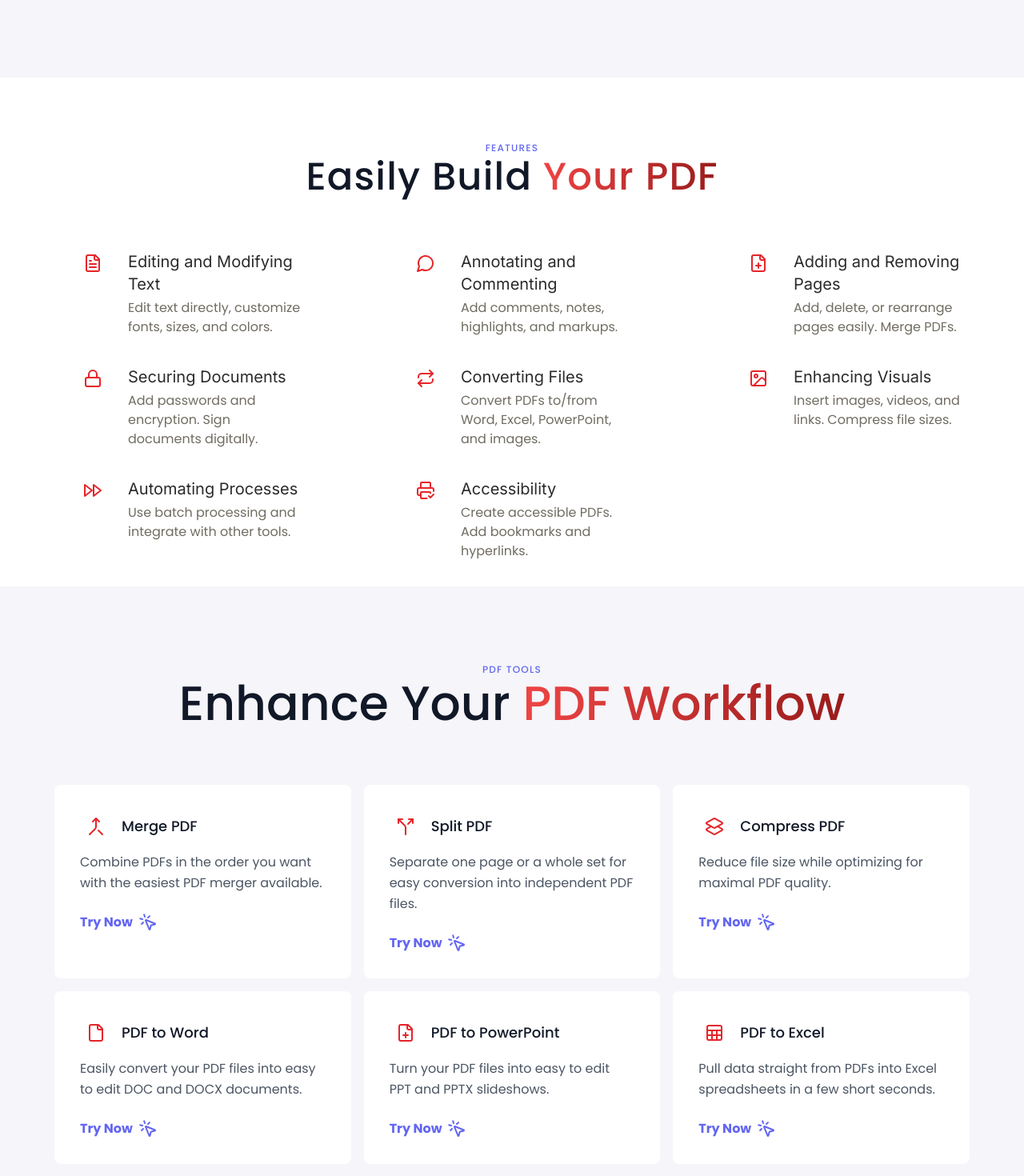
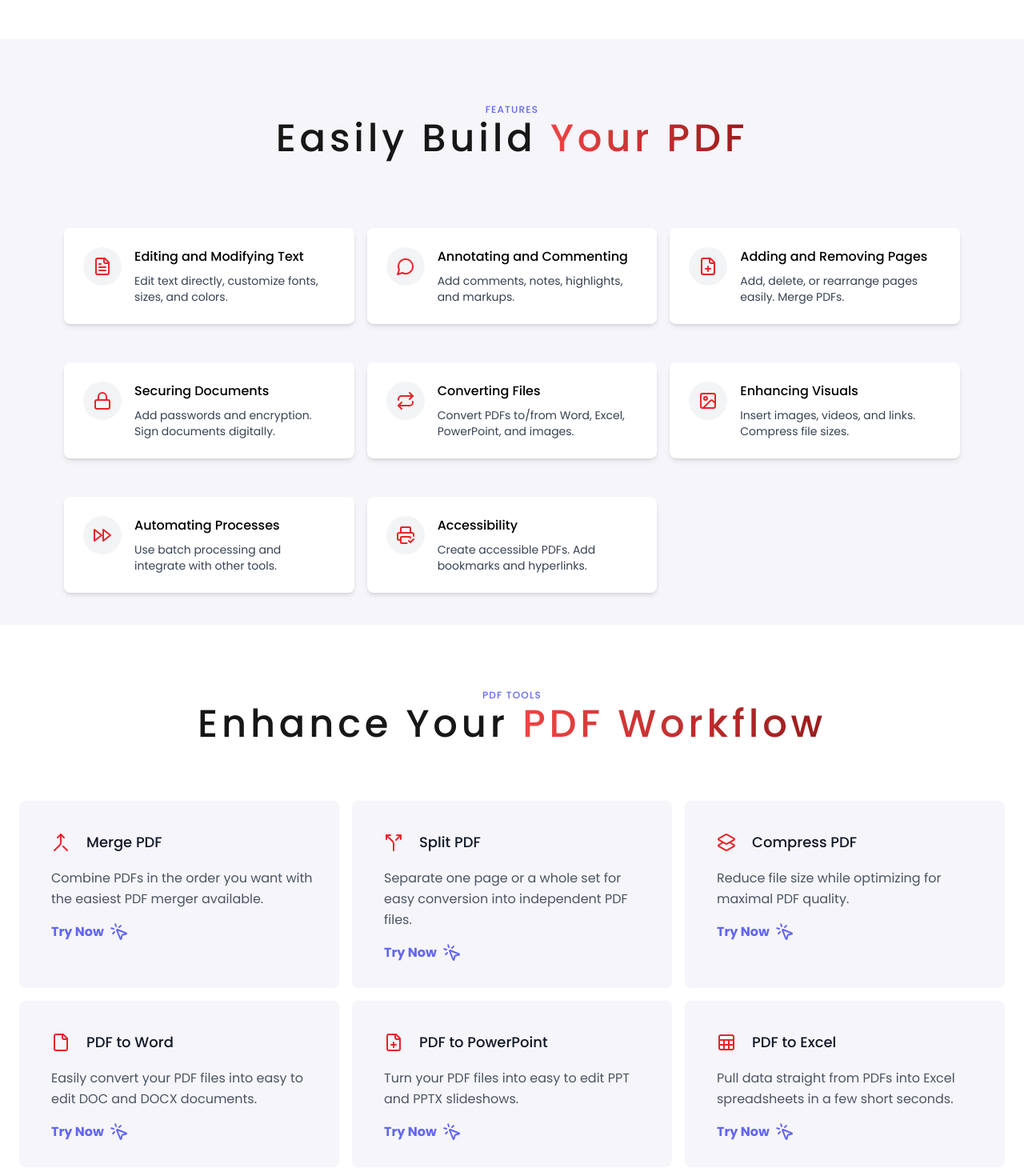
Before and after one commit to raaz23/PDFTOOL, a React (Vite) app: page / in a window 1280 px wide. Shown: the part 820-2290 px from the top of the page at 80% size. Built offline with nearby package versions, Linux system fonts and the light colour scheme.

Commit message:
changes made

```diff
--- a/src/components/FeatureSection.jsx
+++ b/src/components/FeatureSection.jsx
@@ -2,26 +2,26 @@ import { features } from "../constants";
 
   const FeatureSection = () => {
     return (
-    <div className=" mt-20 md:mt-32 sm:px-4 relative min-h-[600px] bg-white" id="features">
+      <div className="mt-20 px-4 relative min-h-[600px] bg-secondBackgroundColor" id="features">
         <div className="text-center pt-20">
-      <h2 className="text-xs text-indigo tracking-widest font-medium title-font mb-1">FEATURES</h2>
-        <h2 className="text-3xl font-medium title-font text-gray-900 lg:text-5xl tracking-wide">
+          <h2 className="text-xs text-indigo-500 tracking-widest font-medium title-font mb-1">FEATURES</h2>
+          <h2 className="px-2 text-neutral-900 font-medium bg-clip-text text-2xl lg:text-5xl text-center tracking-widest">
             Easily Build{" "}
             <span className="bg-gradient-to-r from-red-500 to-red-800 text-transparent bg-clip-text font-medium title-font text-gray-900">
               Your PDF
             </span>
           </h2>
         </div>
-      <div className="flex flex-wrap mt-12 lg:mt-16">
+        <div className="px-8 md:10 md:px-14 flex flex-wrap mt-12 lg:mt-20">
           {features.map((feature, index) => (
-          <div key={index} className="w-full sm:w-1/2 lg:w-1/3 px-14">
-            <div className="flex">
-              <div className="flex mx-6 h-10 w-10 p-2 text-primaryColor justify-center items-center rounded-full">
+            <div key={index} className="p-2 sm:w-1/2 md:w-1/3 lg:1/4 mb-8">
+              <div className="flex bg-white p-6 rounded-lg shadow-md h-full">
+                <div className="flex flex-shrink-0 h-12 w-12 p-2 text-primaryColor justify-center items-center rounded-full bg-gray-100">
                   {feature.icon}
                 </div>
-              <div>
-                <h5 className="mt-1 mb-1 text-miniBlack text-xl font-inter font-medium">{feature.text}</h5>
-                <p className="text-md mb-8 text-blackHover">
+                <div className="ml-4">
+                  <h5 className="text-md font-medium text-black mb-2">{feature.text}</h5>
+                  <p className="text-sm text-gray-700">
                     {feature.description}
                   </p>
                 </div>
--- a/src/components/HeroSection.jsx
+++ b/src/components/HeroSection.jsx
@@ -3,7 +3,8 @@ import Button from "../constants/button";
 
 const HeroSection = () => {
   return (
-    <div className="flex flex-col items-center mt-6 lg:mt-20" id="#">
+    <section className="">
+    <div className="flex flex-col items-center mt-6 lg:mt-20" id="#" >
       <h1 className="px-2 text-neutral-900 font-medium bg-clip-text text-2xl lg:text-5xl text-center tracking-widest ">
       Simplify Your PDF Tasks With Our
         <span className="text-gradient">
@@ -33,6 +34,7 @@ const HeroSection = () => {
         <h3 className="text-center mt-8 font-bold flex justify-center gap-4 underline underline-offset-8"> <Tv/> demo video</h3>
       </div>
     </div>
+    </section>
   );
 };
 
--- a/src/components/Navbar.jsx
+++ b/src/components/Navbar.jsx
@@ -51,7 +51,7 @@ const Navbar = () => {
           </div>
         </div>
         {mobileDrawerOpen && (
-          <div className="MobileNavbar fixed mt-4 right-0 z-20 bg-red-500 w-full p-12 flex flex-col justify-center items-center lg:hidden">
+          <div className="MobileNavbar fixed mt-4 right-0 z-20 bg-blackHover w-full p-12 flex flex-col justify-center items-center lg:hidden">
             <ul>
               {navItems.map((item, index) => (
                 <li key={index} className="py-4 hover:underline underline-offset-8 text-white">
@@ -59,6 +59,7 @@ const Navbar = () => {
                   onClick={handleClick}
                   >{item.label}</a>
                 </li>
+
               ))}
             </ul>
             <div className="flex space-x-6 mt-6 gap-6">
--- a/src/components/Tools.jsx
+++ b/src/components/Tools.jsx
@@ -89,7 +89,7 @@ const Tool = () => {
         {
           name: "Organize PDF",
           icon:<LucideNotepadText />,
-          description: "Sort pages of your PDF file however you like. Delete pdf also.",
+          description: "Sort pages of your PDF file however you like. Delete pdf also. Easily get when needed.",
           href: "https://www.ilovepdf.com/organize-pdf"
         },
         {
@@ -119,7 +119,7 @@ const Tool = () => {
 
         {
           name: "Redact PDF",
-          description: "Redact text and graphics to permanently remove sensitive information from a PDF.",
+          description: "Redact text and graphics to permanently remove sensitive information from a PDF. Better to redact it.",
           icon: <HashIcon/>,
           href: "https://www.ilovepdf.com/redact-pdf"
         },
@@ -137,23 +137,23 @@ const Tool = () => {
         },
         {
           name: "OCR PDF",
-          description: "Easily convert scanned PDFs into searchable and selectable documents.",
+          description: "Easily convert scanned PDFs into searchable and selectable documents. Easily do OCR.",
           icon: <Search />,
           href: "https://www.ilovepdf.com/ocr-pdf"
         }
       ];
 
     return (
-      <section className="px-14 text-gray-600 body-font border-neutral-800"  id='tools'>
-        <div className="container px-5 py-24 mx-auto">
+      <section className="px-8 text-gray-600 body-font border-neutral-800"  id='tools'>
+        <div className="container mt-20 mb-20 mx-auto">
           <div className="flex flex-col text-center w-full mb-20">
             <h2 className="text-xs text-indigo-500 tracking-widest font-medium title-font mb-1">PDF TOOLS</h2>
-            <h1 className="sm:text-3xl lg:text-6xl font-medium title-font text-gray-900">Enhance Your <span className='bg-gradient-to-r from-red-500 to-red-800 text-transparent bg-clip-text'> PDF Workflow</span></h1>
+            <h1 className="px-2 text-neutral-900 font-medium bg-clip-text text-2xl lg:text-5xl text-center tracking-widest">Enhance Your <span className='bg-gradient-to-r from-red-500 to-red-800 text-transparent bg-clip-text'> PDF Workflow</span></h1>
           </div>
           <div className="flex flex-wrap -m-4">
             {ToolsHref.map((tool, index) => (
               <div key={index} className="p-2 sm:w-1/2 md:w-1/3 lg:1/4">
-                <div className="flex rounded-lg h-full  p-8 flex-col group hover:shadow-2xl transition-all bg-white">
+                <div className="flex rounded-lg h-full  p-8 flex-col group hover:shadow-2xl transition-all bg-secondBackgroundColor hover:bg-white">
                   <div className="flex items-center mb-3">
                     <div className="w-10 h-10 mr-3 inline-flex items-center justify-center rounded-full  text-primaryColor flex-shrink-0 group-hover:scale-110 transition-all">
                     {tool.icon?tool.icon:""}
@@ -161,9 +161,9 @@ const Tool = () => {
                     <h2 className="text-gray-900 text-lg title-font font-medium">{tool.name}</h2>
                   </div>
                   <div className="flex-grow text-base flex flex:nowrap flex-col">
-                    <p className="leading-relaxed text-base">{tool.description}</p>
-                    <a href={tool.href} className="text-indigo-500 font-bold group hover:text-indigo-700 w-full h-full">
-                      <span className="inline-flex mt-6">Try Now &nbsp; <MousePointerClick className="group-hover:text-secondaryColor" /></span>
+                    <p className="leading-relaxed text-base pl-2">{tool.description}</p>
+                    <a href={tool.href} className="text-indigo-500 font-bold group hover:text-indigo-700 mt-4">
+                      <span className="inline-flex pl-2">Try Now &nbsp; <MousePointerClick className="group-hover:text-secondaryColor" /></span>
                     </a>
                   </div>
                 </div>
--- a/src/constants/index.jsx
+++ b/src/constants/index.jsx
@@ -27,44 +27,44 @@ export const navItems = [
 
 export const testimonials = [
   {
-    user: "DIRECTOR - Rahul Gupta",
-    company: "TechSavvy India",
+    user: "Rahul Gupta",
+    company: "DIRECTOR - TechSavvy India",
     starNumber:4,
     image: user1,
     text: "I am extremely impressed with PDFTOOL's services. The platform's intuitive design and seamless functionality make it a must-have for anyone dealing with PDF files.",
   },
   {
-    user: "UI/UX DESIGNER - Anjali Sharma",
-    company: "Digital Bharat",
-    starNumber:2,
+    user: "Anjali Sharma",
+    company: "UI/UX DESIGNER - Digital Bharat",
+    starNumber:5,
     image: user2,
     text: "PDFTOOL has been a game-changer for us. It simplifies complex tasks like merging and converting PDFs into quick, easy steps. Highly recommended and i suggest to use it!",
   },
   {
-    user: "CTO - Sanjay Patel",
-    company: "TechGenius Solutions",
+    user: "Sanjay Patel",
+    company: "CTO - TechGenius Solutions",
     starNumber:5,
     image: user3,
     text: "Working with PDFTOOL has been a delight. Their commitment to quality and user-friendly interface sets them apart. They truly understand the needs of Indian users.",
   },
   {
-    user: "SOFTWARE ENG - Anish Verma",
-    company: "Innovate India Tech",
-    starNumber:2,
+    user: "Anish Verma",
+    company: "SOFTWARE ENG - Innovate India Tech",
+    starNumber:4,
     image: user4,
-    text: "PDFTOOL has revolutionized how we manage documents. The tools are robust, efficient, and perfect for businesses looking to streamline their document workflows.",
+    text: "PDFTOOL has revolutionized how we manage documents. The tools are robust, efficient, and perfect for businesses.",
   },
   {
-    user: "CEO - Amit Kumar",
-    company: "SmartSoft India",
-    starNumber:3,
+    user: "Amit Kumar",
+    company: "CEO - SmartSoft India",
+    starNumber:5,
     image: user5,
     text: "I've found PDFTOOL incredibly helpful in my daily tasks. Whether it's compressing PDFs or extracting pages, it's a versatile tool that meets all our document needs.",
   },
   {
-    user: "HR - Priyanka Singh",
-    company: "TechInnovate Labs",
-    starNumber:4,
+    user: "Priyanka Singh",
+    company: "HR - TechInnovate Labs",
+    starNumber:3,
     image: user6,
     text: "The team behind PDFTOOL deserves applause for their dedication to improving document management. Their tools are indispensable for professionals across India.",
   },
@@ -125,7 +125,7 @@ export const checklistItems = [
 
 export const plans = [
   {
-    name: "Free",
+    name: "Free plan",
     mPrice: 0,
     yPrice:0,
     features: [
@@ -138,7 +138,7 @@ export const plans = [
     ],
   },
   {
-    name: "Pro",
+    name: "Pro plan",
     mPrice: 12,
     yPrice:48,
     features: [
@@ -153,7 +153,7 @@ export const plans = [
     type:"popular"
   },
   {
-    name: "Business",
+    name: "Business plan",
     mPrice: 40,
     yPrice:120,
     features: [
--- a/src/index.css
+++ b/src/index.css
@@ -28,7 +28,7 @@
 
 :root {
   font-family: "Poppins", sans-serif;
-  background-color: #F5F5FA;
+  background-color: white;
   scroll-behavior: smooth;
 }
 
@@ -47,8 +47,9 @@
   margin-left: 0.75rem;
   margin-right: 0.75rem;
   border-radius: 0.375rem;
+  color: white;
   box-shadow: 0 10px 15px -3px rgba(0, 0, 0, 0.1), 0 4px 6px -2px rgba(0, 0, 0, 0.05);
-  background-color: transparent;
+  background-color: #D9252A;
   text-decoration: none;
   overflow: hidden;
   z-index: 1;
@@ -68,7 +69,7 @@
   top: 0;
   width: 100%;
   height: 100%;
-  background-color: #F5252A;
+ background-color:#F9252A;
   transform: translateX(-100%);
   transition: all .3s;
   z-index: -1;
@@ -80,8 +81,8 @@
 
 /*footer-social media*/
 .social-icon {
-  width: 40; /* Set your desired width */
-  height: 40px; /* Set your desired height */
+  width: 40;
+  height: 40px;
 }
 
 
--- a/tailwind.config.js
+++ b/tailwind.config.js
@@ -7,13 +7,13 @@ export default {
   theme: {
     extend: {
       colors: {
-        backgroundColor: "#f7f5f2",
+        secondBackgroundColor: "#F5F5FA",
         primaryColor: "#E5252A",
         secondaryColor: "#C5252A",
         textColor: "#FDFFFC",
         miniBlack: "#2A2B2A",
         blackHover: "#706C61",
-        yellow: "#F2CD5D",
+        yellowColor: "#F2CD5D",
         softPink: "#D7A6B3",
          textGradient:"bg-gradient-to-r from-red-400 to-red-600"
       },
```
Also changed, not shown: src/components/Footer.jsx (+6 -6 lines), src/components/Pricing.jsx (+12 -14 lines), src/components/Testimonials.jsx (+13 -16 lines), src/components/Workflow.jsx (+6 -6 lines). Lines whose indentation alone changed are shown as unchanged.
